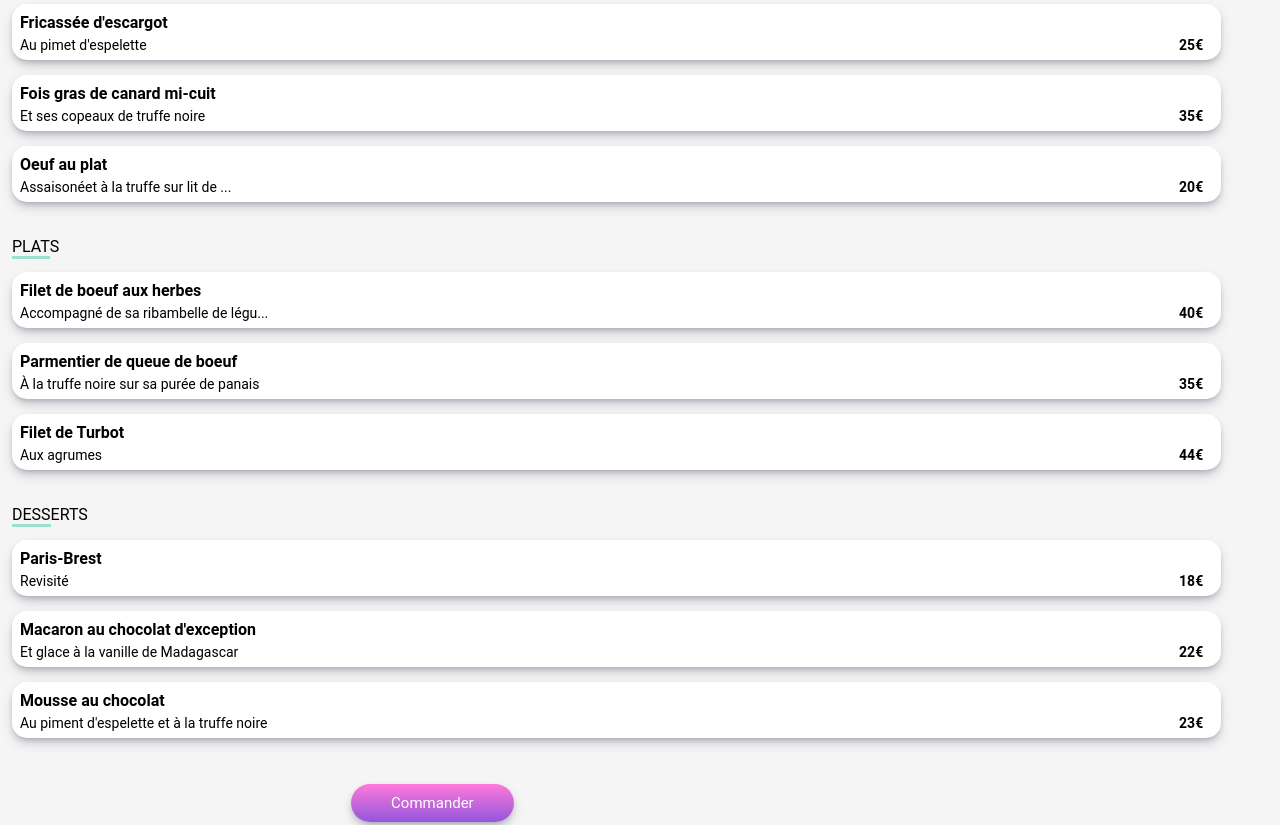
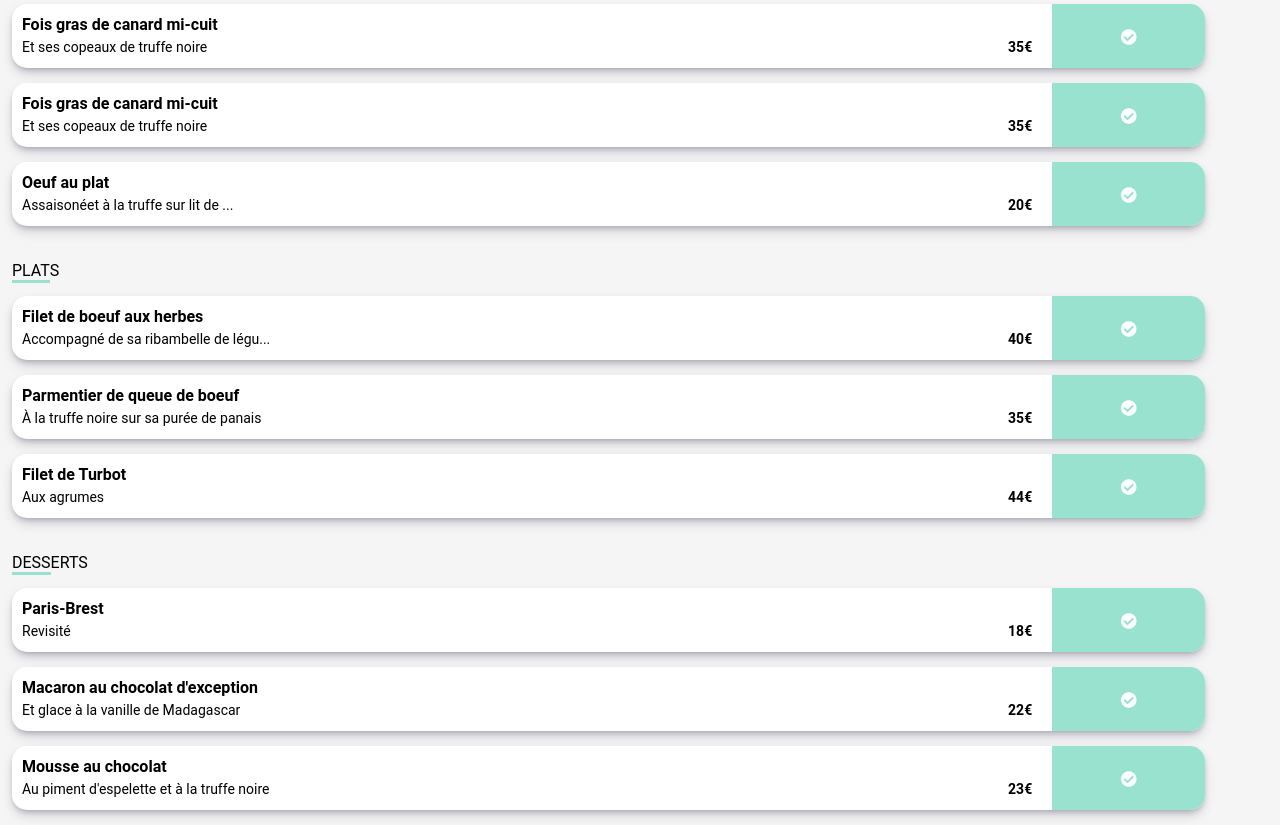
Before and after one commit to mokhtarhaifa/HaifaMokhtar_3_14102021, a website: page pages/menupalette.html in a window 1280 px wide. Shown: the part 1093-1918 px from the top of the page. Drawn offline with Linux system fonts and the light colour scheme; a web font is replaced by a local one.

Commit message:
fixation bouton check

```diff
--- a/pages/menupalette.html
+++ b/pages/menupalette.html
@@ -27,20 +27,34 @@
             <div class="menu-card_plats">
                 <div class="menu-card_platscategorie">
                     <p class="menu-card_platscategorie_text"><span class="testspan">ENTR</span>&Eacute;ES </p>
-
                     <a href="#" class="menu-card_platscategorie_block entre">
-                    <p class="test"> Fricassée d'escargot </p>
-                    <p class="testp"> Au pimet d'espelette <span> 25&euro;</span></p>
+                        <div class="platname">
+                            <p class="test"> Fois gras de canard mi-cuit </p>
+                            <p class="testp"> Et ses copeaux de truffe noire <span> 35&euro; </span> </p>
+                        </div>
+                        <div class="checkpart">
+                            <i class="fas fa-check-circle checked"></i>
+                        </div>
                     </a>
 
                     <a href="#" class="menu-card_platscategorie_block entre">
+                        <div class="platname">
                             <p class="test"> Fois gras de canard mi-cuit </p>
                             <p class="testp"> Et ses copeaux de truffe noire <span> 35&euro;</span></p>
+                        </div>
+                        <div class="checkpart">
+                            <i class="fas fa-check-circle checked"></i>
+                        </div>
                     </a>
 
                     <a href="#" class="menu-card_platscategorie_block entre">
+                        <div class="platname">
                             <p class="test"> Oeuf au plat </p>
                             <p class="testp"> Assaisonéet à la truffe sur lit de ... <span> 20&euro;</span></p>
+                         </div>
+                        <div class="checkpart">
+                            <i class="fas fa-check-circle checked"></i>
+                        </div>
                     </a>
 
                 </div>
@@ -49,31 +63,61 @@
                 <div class="menu-card_platscategorie ">
                     <p class="menu-card_platscategorie_text"> <span class="testspan">PLAT</span>S </p>
                     <a href="#" class="menu-card_platscategorie_block plat ">
+                        <div class="platname">
                             <p class="test"> Filet de boeuf aux herbes</p>
                             <p class="testp"> Accompagné de sa ribambelle de légu... <span> 40&euro;</span></p>
+                        </div>
+                        <div class="checkpart">
+                            <i class="fas fa-check-circle checked"></i>
+                        </div>
                     </a>
                     <a href="#" class="menu-card_platscategorie_block plat">
+                        <div class="platname">
                             <p class="test"> Parmentier de queue de boeuf </p>
                             <p class="testp"> &Agrave; la truffe noire sur sa purée de panais <span> 35&euro;</span></p>
+                         </div>
+                        <div class="checkpart">
+                            <i class="fas fa-check-circle checked"></i>
+                        </div>
                     </a>
                     <a href="#" class="menu-card_platscategorie_block plat">
+                        <div class="platname">
                             <p class="test"> Filet de Turbot </p>
                             <p class="testp"> Aux agrumes <span> 44&euro;</span></p>
+                        </div>
+                        <div class="checkpart">
+                            <i class="fas fa-check-circle checked"></i>
+                        </div>
                     </a>
                 </div>
-                <div class="menu-card_platscategorie ">
+                <div class="menu-card_platscategorie">
                     <p class="menu-card_platscategorie_text"> <span class="testspan">DESS</span>ERTS </p>
                     <a href="#" class="menu-card_platscategorie_block dessert">
+                        <div class="platname">
                             <p class="test"> Paris-Brest</p>
                             <p class="testp"> Revisité <span> 18&euro;</span></p>
+                        </div>
+                        <div class="checkpart">
+                            <i class="fas fa-check-circle checked"></i>
+                        </div>
                     </a>
                     <a href="#" class="menu-card_platscategorie_block dessert">
+                        <div class="platname">
                             <p class="test"> Macaron au chocolat d'exception </p>
                             <p class="testp"> Et glace à la vanille de Madagascar <span> 22&euro;</span></p>
+                        </div>
+                        <div class="checkpart">
+                            <i class="fas fa-check-circle checked"></i>
+                        </div>
                     </a>
                     <a href="#" class="menu-card_platscategorie_block dessert">
+                        <div class="platname">
                             <p class="test"> Mousse au chocolat </p>
                             <p class="testp"> Au piment d'espelette et à la truffe noire <span> 23&euro;</span></p>
+                        </div>
+                        <div class="checkpart">
+                            <i class="fas fa-check-circle checked"></i>
+                        </div>
                     </a>
                 </div>
             </div>
--- a/sass/main.scss
+++ b/sass/main.scss
@@ -155,7 +155,6 @@ main{
     }
 }
 .fa-heart{
-
     transition-duration: all 1s;
     &:hover{
         font-weight: 900;
@@ -249,14 +248,29 @@ footer{
                     }
                 }
                 &_block{
-                    @include flexprprety(column,initial);
-                    @include btn(15px,8px,map-get($color,noir),$colorgray,16px,bold);
-                    @include btnfunction(95%,40px);
+                    @include flexprprety(row,space-between);
+                    @include btn(15px,0px,map-get($color,noir),$colorgray,16px,bold);
+                    @include btnfunction(95%,auto);
                     line-height: 22px;
                     margin-bottom: 15px;
                     background-color: #fff;
                     opacity: 0;
                     animation: apparition 1s forwards;
+                    .platname{
+                        width: 100%;
+                        padding: 10px;
+                    }
+                    .checkpart{
+                        background-color: map-get($color,Tertiaire );
+                        width: 15%;
+                        text-align: center;
+                        border-top-right-radius: 15px;
+                        border-bottom-right-radius: 15px;
+                    }
+                    .checked{
+                        margin-top: 25px;
+                        color: white;
+                    }
                     .test{
                         margin: 0;
                     }
```
Also changed, not shown: css/style.css, 1 other file. Lines whose indentation alone changed are shown as unchanged.
